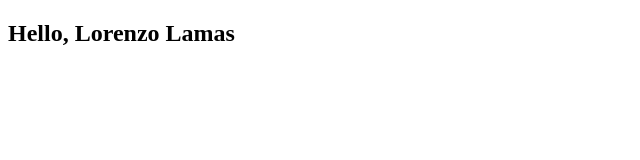
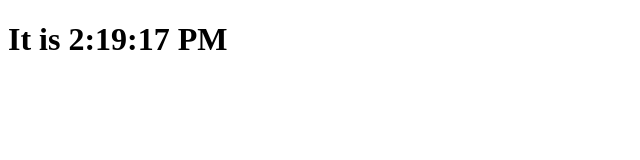
Before and after one commit to byVilla/React-Tutorial, a React app: page / in a window 1280 px wide. Shown: the whole page, without its empty margins (0-640 px from the left). Built offline with nearby package versions, Linux system fonts and the light colour scheme.

Commit message:
Elements test

```diff
--- a/public/index.html
+++ b/public/index.html
@@ -20,24 +20,18 @@
       work correctly both with client-side routing and a non-root public URL.
       Learn how to configure a non-root public URL by running `npm run build`.
     -->
-	<title>React App</title>
+	<title>React Tutorial</title>
 </head>
 
 <body>
 	<noscript>
 		You need to enable JavaScript to run this app.
 	</noscript>
-	<div id="root"></div>
-	<!--
-      This HTML file is a template.
-      If you open it directly in the browser, you will see an empty page.
-
-      You can add webfonts, meta tags, or analytics to this file.
-      The build step will place the bundled scripts into the <body> tag.
-
-      To begin the development, run `npm start` or `yarn start`.
-      To create a production bundle, use `npm run build` or `yarn build`.
-    -->
+  <div id="test0"></div>
+	<div id="test1"></div>
+  <div id="test2"></div>
+  <div id="test3"></div>
+  <div id="test4"></div>
 </body>
 
 </html>
--- a/src/index.js
+++ b/src/index.js
@@ -2,29 +2,16 @@ import React from "react";
 import ReactDOM from "react-dom";
 
 import "./styles.css";
-
-function App() {
-  return (
-    <div className="App">
-      <h1>Hello CodeSandbox</h1>
-      <h2>Start editing to see some magic happen!</h2>
+var i = 0;
+function tick() {
+  const date = (
+    <div>
+      <h1>It is {new Date().toLocaleTimeString()}</h1>
     </div>
   );
+  ReactDOM.render(date, document.getElementById("test" + i));
+  i++;
+  if (i === 5) i = 0;
+  console.log("test" + i);
 }
-
-const rootElement = document.getElementById("root");
-ReactDOM.render(<App />, rootElement);
-
-const name = "José Perez";
-const title = <h1> Hello, {name}</h1>;
-ReactDOM.render(title, document.getElementById("root"));
-
-function formatName(user) {
-  return user.firstName + " " + user.lastName;
-}
-const user = {
-  firstName: "Lorenzo",
-  lastName: "Lamas"
-};
-const element = <h2>Hello, {formatName(user)}</h2>;
-ReactDOM.render(element, document.getElementById("root"));
+setInterval(tick, 5000);
```
